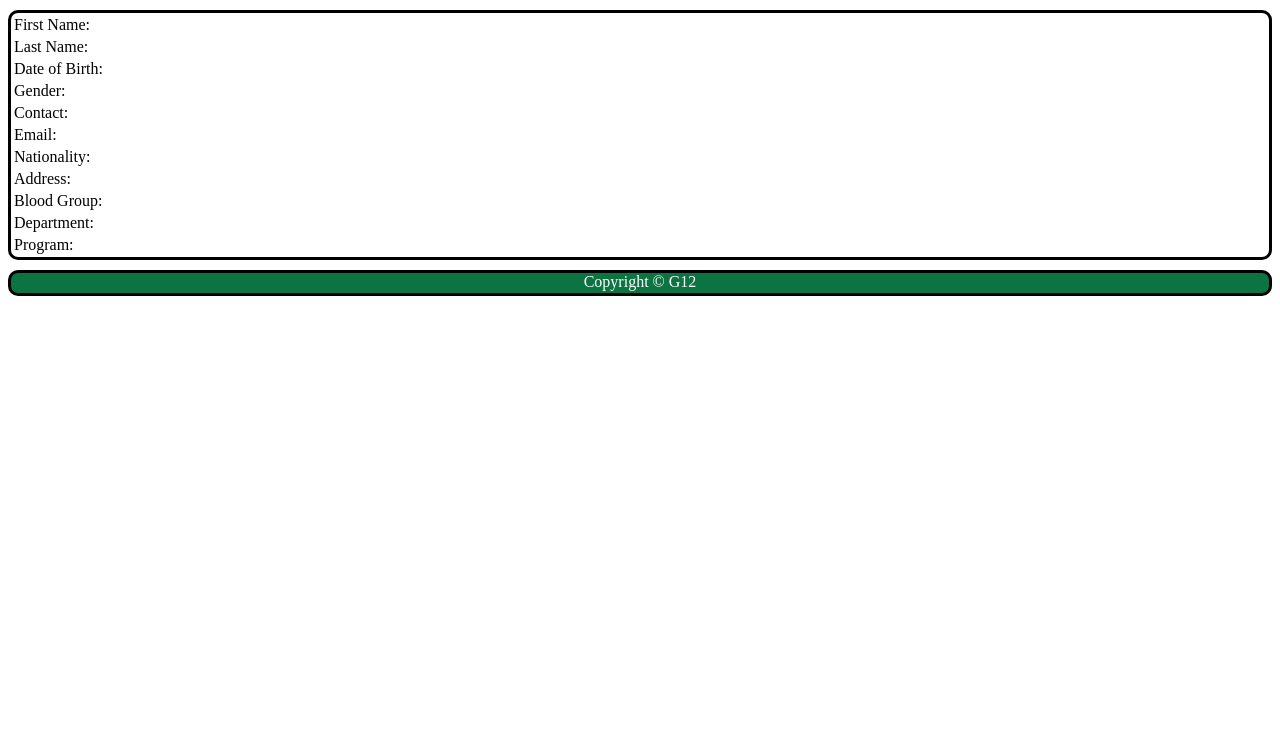
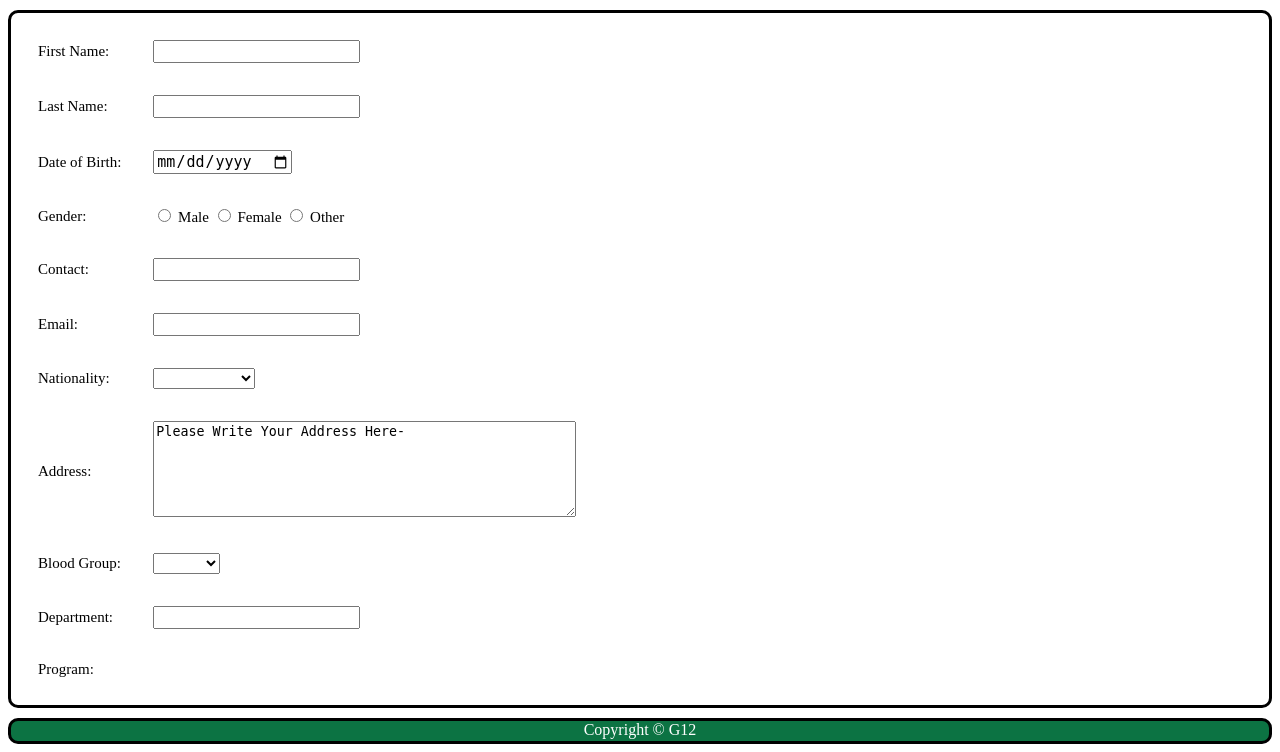
Before and after one commit to nabil16497/university_portal, a PHP site: page /studentreg.php in a window 1280 px wide. Shown: the part 104-856 px from the top of the page. Before the commit the page ends 400 px from the top, so only its background shows below. Run offline with PHP 8.4, Linux system fonts and the light colour scheme.

Commit message:
studentreg2

```diff
--- a/studentreg.php
+++ b/studentreg.php
@@ -2,20 +2,25 @@
 <html>
 <head>
 	<title></title>
+	<style>
+		td{
+			padding: 15px;
+		}
+	</style>
 </head>
 <body>
 <?php include('header1.php');?>
 
 <div style="border:3px solid #000000;border-radius: 10px; margin-top: 10px;margin-bottom: 10px;padding: auto;">
-	<div style="">
+	<div style="margin: auto; font-size: 15px;">
 		<form>
-			<table>
+			<table style="padding: 10px;">
 				<tr>
 					<td>
 						First Name:
 					</td>
 					<td>
-
+						<input type="text" name="firstname"style="font-size: 15px;">
 					</td>
 				</tr>
 
@@ -24,7 +29,7 @@
 						Last Name:
 					</td>
 					<td>
-
+						<input type="text" name="lastname"style="font-size: 15px;">
 					</td>
 				</tr>
 
@@ -33,7 +38,7 @@
 						Date of Birth:
 					</td>
 					<td>
-
+						<input type="Date" name="dob"style="font-size: 15px;">
 					</td>
 				</tr>
 
@@ -42,7 +47,9 @@
 						Gender:
 					</td>
 					<td>
-
+						<input type="radio" name="gender" value="male"> Male
+						<input type="radio" name="gender" value="female"> Female
+						<input type="radio" name="gender" value="other"> Other
 					</td>
 				</tr>
 
@@ -51,7 +58,7 @@
 						Contact:
 					</td>
 					<td>
-
+						<input type="text" name="contact"style="font-size: 15px;">
 					</td>
 				</tr>
 
@@ -60,7 +67,7 @@
 						Email:
 					</td>
 					<td>
-
+						<input type="text" name="email"style="font-size: 15px;">
 					</td>
 				</tr>
 
@@ -69,7 +76,10 @@
 						Nationality:
 					</td>
 					<td>
-
+						<select name="nationality"style="font-size: 15px;">
+						<option value=""></option>
+						<option value="Bangladesh">Bangladesh</option>
+						</select>
 					</td>
 				</tr>
 
@@ -78,7 +88,7 @@
 						Address:
 					</td>
 					<td>
-
+						<textarea name="address" rows="6" cols="50">Please Write Your Address Here-</textarea>
 					</td>
 				</tr>
 
@@ -87,7 +97,17 @@
 						Blood Group:
 					</td>
 					<td>
-
+						<select name="blood"style="font-size: 15px;">
+						<option value=""></option>
+						<option value="A+ve">A+ve</option>
+						<option value="A+ve">B+ve</option>
+						<option value="A+ve">AB+ve</option>
+						<option value="A+ve">O+ve</option>
+						<option value="A+ve">A-ve</option>
+						<option value="A+ve">B-ve</option>
+						<option value="A+ve">AB-ve</option>
+						<option value="A+ve">O-ve</option>
+						</select>
 					</td>
 				</tr>
 
@@ -96,7 +116,7 @@
 						Department:
 					</td>
 					<td>
-
+						<input type="text" name="department"style="font-size: 15px;">
 					</td>
 				</tr>
 
```
